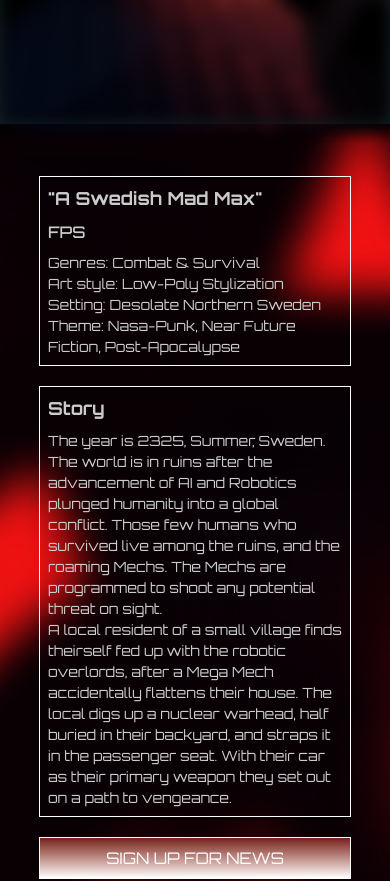
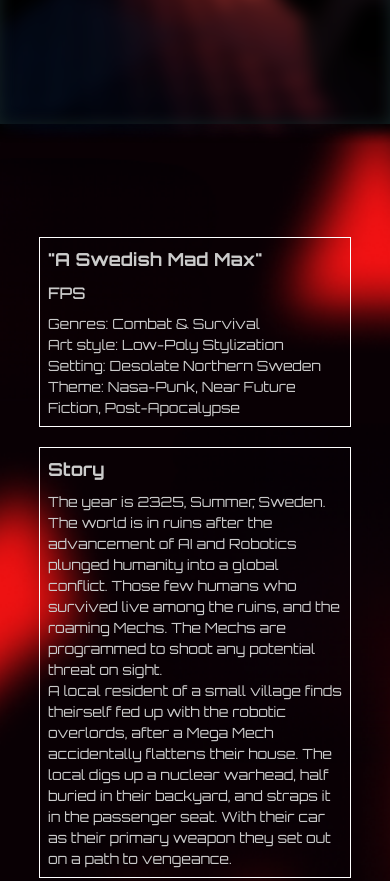
Before and after one commit to Alexander-Lindstroem/enginelight__web, a Next.js app: page / in a window 390 px wide. Shown: the part 720-1601 px from the top of the page. Built offline with nearby package versions, Linux system fonts and the light colour scheme.

Commit message:
added new breakpoints and fixed height

```diff
--- a/src/components/DescriptionContent/index.tsx
+++ b/src/components/DescriptionContent/index.tsx
@@ -4,10 +4,10 @@ import NewsBtn from "../NewsBtn";
 const DescriptionContent = () => {
   return (
     <div className="w-full min-h-[100vh] bg-cover bg-center bg-no-repeat text-elwhite bg-[url('/background-vector.png')]">
-      <div className="h-full max-w-6xl w-4/5 mx-auto py-8">
-        <div className="h-full flex flex-col gap-5 font-elmain justify-center">
+      <div className="min-h-[100vh] max-w-6xl w-4/5 mx-auto py-8">
+        <div className="min-h-[100vh] flex flex-col gap-5 font-elmain justify-center">
           <div className="grow-1"></div>
-          <div className="flex flex-col gap-2 border-white border md:w-1/2 w-full p-2">
+          <div className="flex flex-col gap-2 border-white border lg:w-1/2 w-full p-2">
             <h2 className="md:text-elh2 text-elh4 font-bold">"A Swedish Mad Max"</h2>
             <h2 className="font-medium">FPS</h2>
             <div className="text-elbodys md:text-elbodyl">
@@ -18,7 +18,7 @@ const DescriptionContent = () => {
             </div>
           </div>
 
-          <div className="flex flex-col gap-2 border-white border md:w-1/2 w-full self-end p-2">
+          <div className="flex flex-col gap-2 border-white border lg:w-1/2 w-full self-end p-2">
             <h2 className="md:text-elh2 text-elh4 font-bold">Story</h2>
             <div className="text-elbodys md:text-elbodyl">
               <p>The year is 2325, Summer, Sweden.</p>
```
